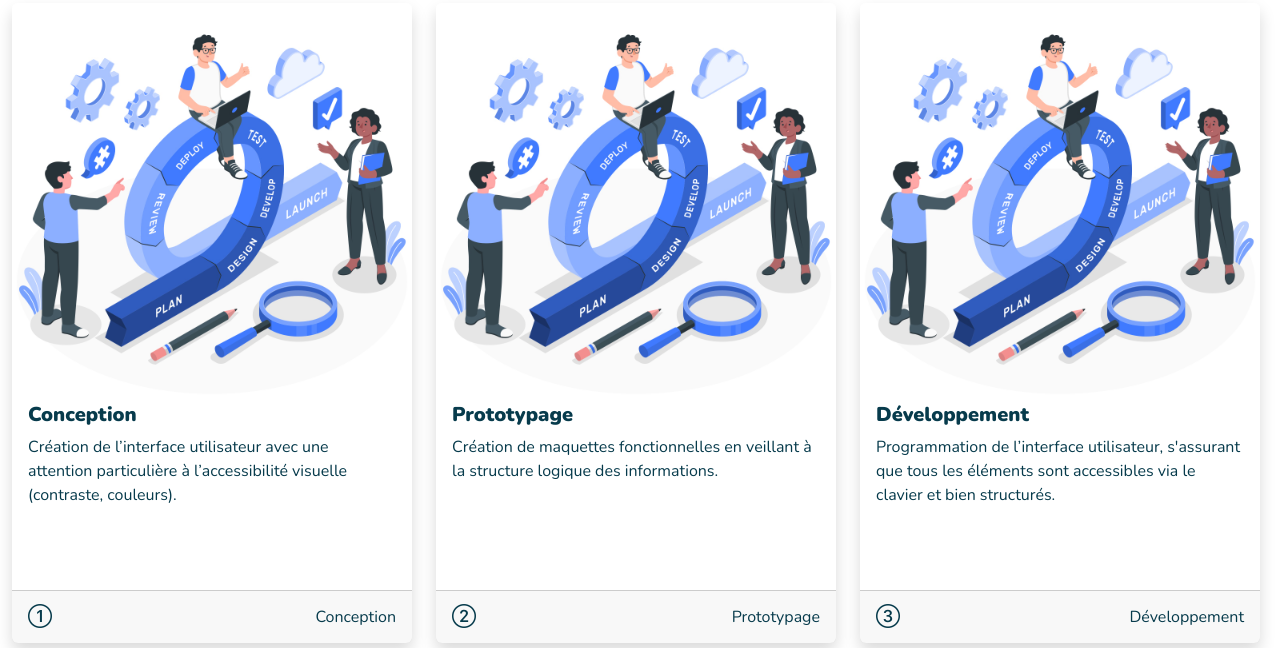
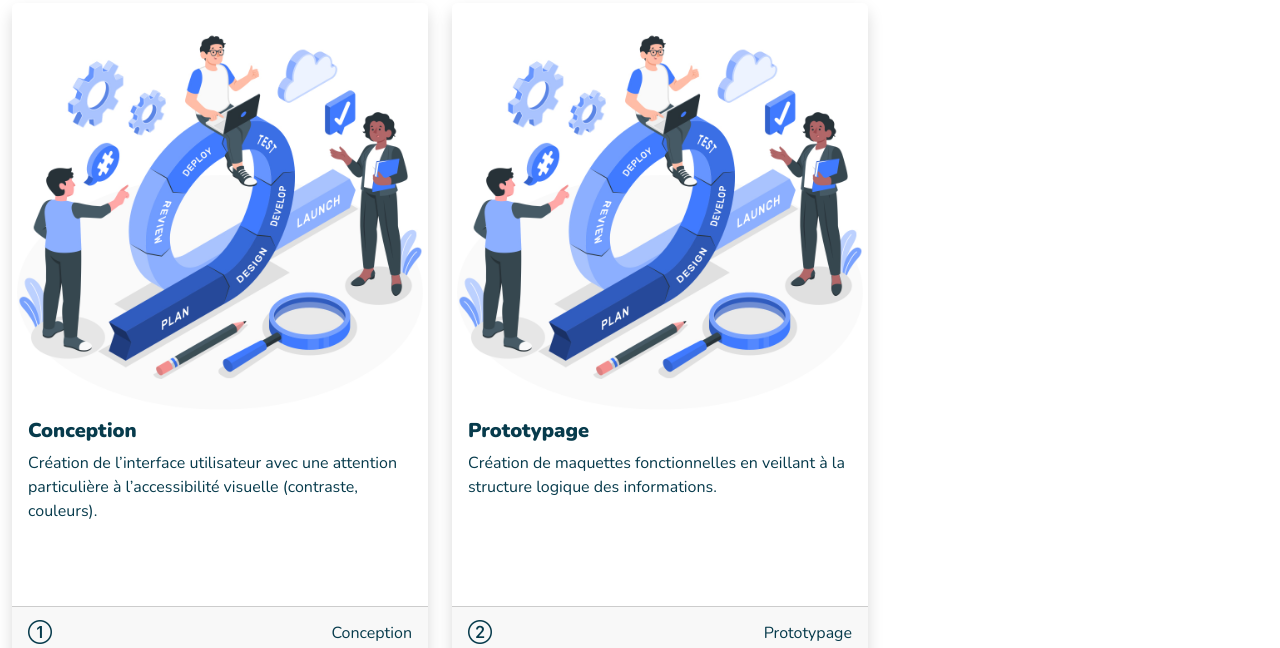
Before and after one commit to christopherabate/wa11y, a plain HTML site: page index.html in a window 1280 px wide. Shown: the part 117-765 px from the top of the page. Drawn offline with nearby package versions, Linux system fonts and the light colour scheme.

Commit message:
Update wa11y.css

```diff
--- a/assets/css/wa11y.css
+++ b/assets/css/wa11y.css
@@ -137,8 +137,8 @@
 }
 
 .card {
-  height: calc(var(--wa11y-size-unit) * 80);
-  width: calc(var(--wa11y-size-unit) * 50);
+  height: calc(var(--wa11y-size-unit) * 82);
+  width: calc(var(--wa11y-size-unit) * 52);
   font-size: calc(var(--wa11y-size-unit) * 2);
 }
 
```
